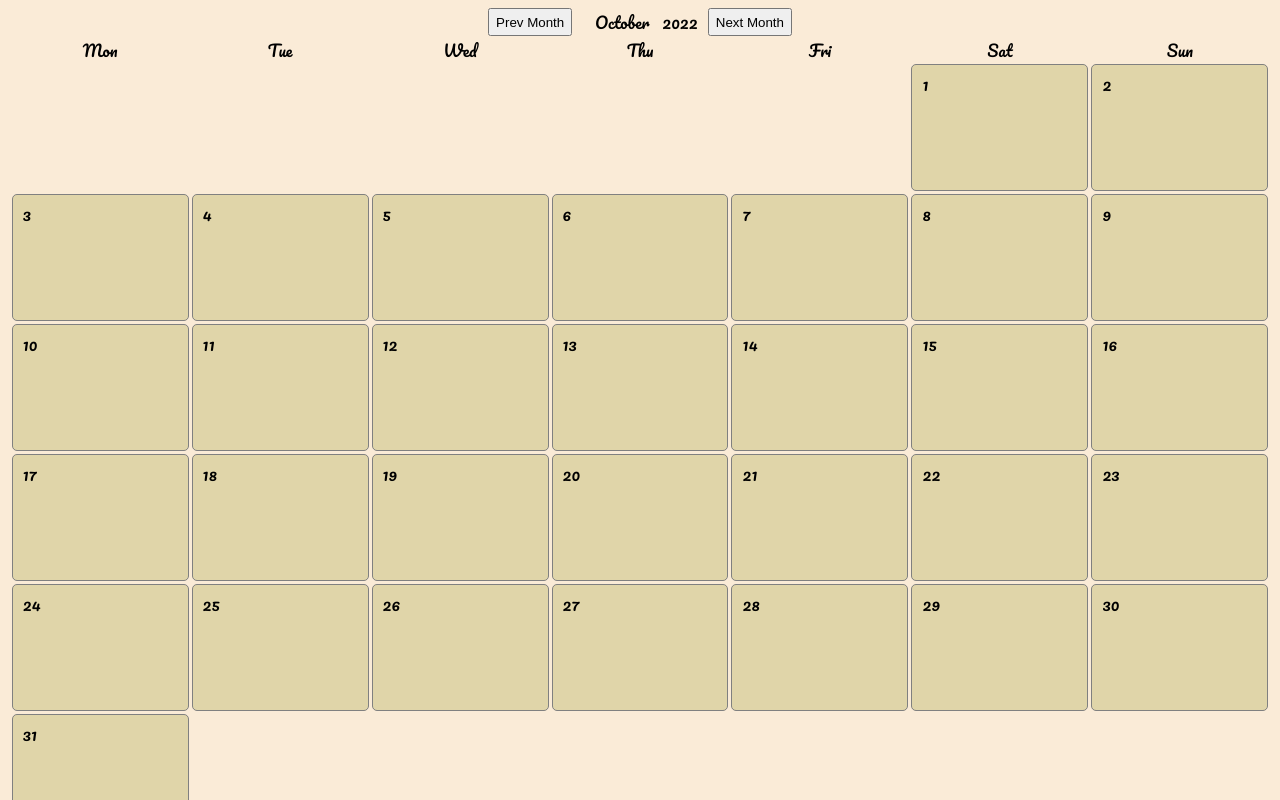
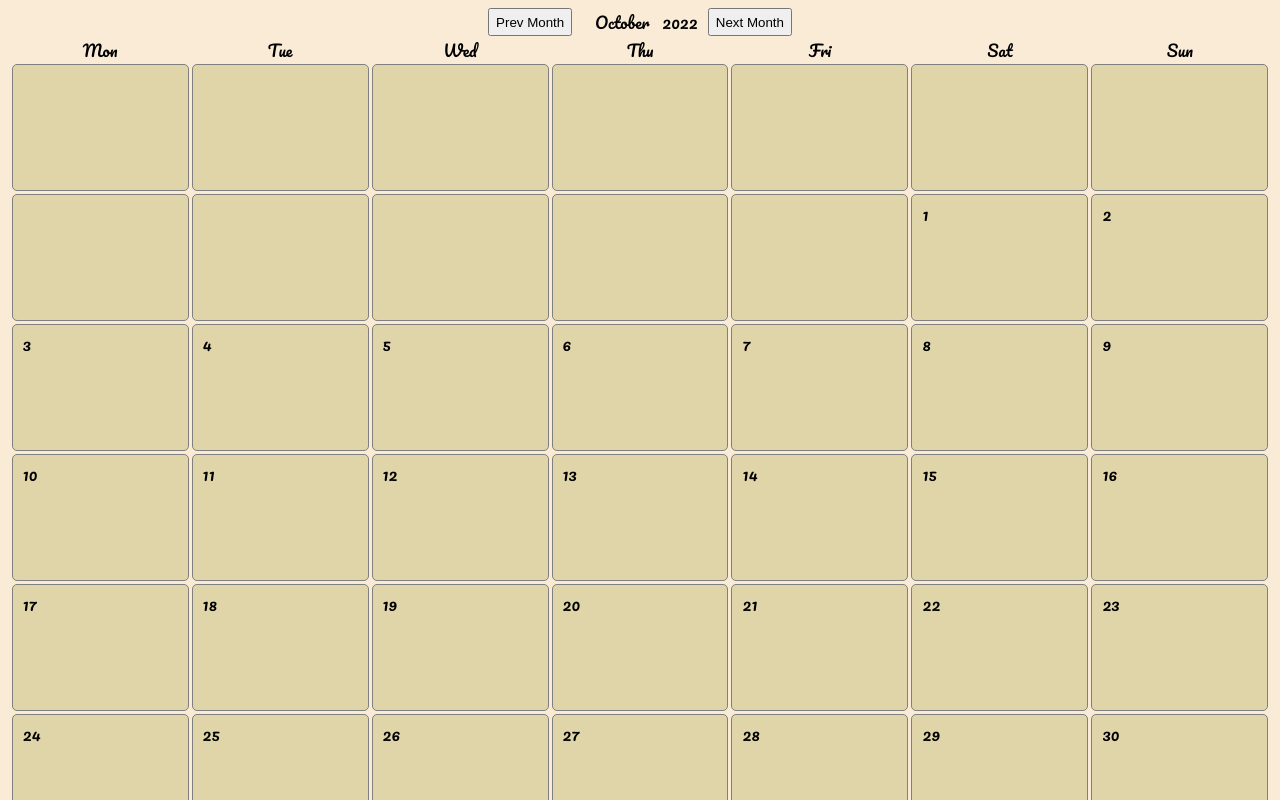
Before and after one commit to ayumi-ayumi/React_Calendar, a React (Create React App) app: page / in a window 1280 px wide. Shown: the top 800 px of the page. Built offline with nearby package versions, Linux system fonts and the light colour scheme.

Commit message:
added blank before and after

```diff
--- a/src/App.css
+++ b/src/App.css
@@ -32,7 +32,7 @@ button {
   justify-content: center;
 }
 
-.aDay {
+.aDay, .blank {
   height: 120px;
   border: 1px solid gray;
   border-radius: 5px;
--- a/src/Components/Calendar.js
+++ b/src/Components/Calendar.js
@@ -9,9 +9,10 @@ export default function Calendar(){
     const [yearNumber, setYearNumber] = useState(date.getFullYear());
     const howManyDays = new Date(yearNumber, monthNumber+1, 0).getDate(); //showing the last day in October
     const dayOfFirstDay = new Date(yearNumber,monthNumber,1).getDay();
+    const dayOfLastDay = new Date(yearNumber,monthNumber+1,0).getDay();
 
     function goToNextMonth() {
-        console.log(dayOfFirstDay)
+        console.log(dayOfLastDay)
         setMonthNumber(()=>{
             if(monthNumber + 1 > 11){
                 setYearNumber(yearNumber+1)
@@ -35,7 +36,7 @@ export default function Calendar(){
         <div>
             <Header monthNumber={monthNumber} yearNumber={yearNumber} onClickNextMonth={goToNextMonth} onClickPrevMonth={goToPrevMonth}/>
             <DaysOfWeek />
-            <Day howManyDays={howManyDays} dayOfFirstDay={dayOfFirstDay}/>
+            <Day howManyDays={howManyDays} dayOfFirstDay={dayOfFirstDay} dayOfLastDay={dayOfLastDay}/>
         </div>
     )
 }
--- a/src/Components/Day.js
+++ b/src/Components/Day.js
@@ -6,23 +6,42 @@ export default function Day (props) {
     const dayArr = []
     const blank =[]
 
+    //creating an array for days of the month
     for(let i=1; i <= props.howManyDays; i++) {
       dayArr.push(<div className='aDay' key={i}>{i}</div>)
       }
 
+    //filling up days before the first day
     if(props.dayOfFirstDay===0){
       for(let j=0; j < 6; j++) {
-        blank.push(<div></div>)
+        blank.push(<div className='blank'></div>)
       }
       dayArr.unshift(blank)
 
     } else {
       for(let j=0; j < props.dayOfFirstDay-1; j++) {
-        blank.push(<div></div>)
+        blank.push(<div className='blank' key={j}></div>)
       }
       dayArr.unshift(blank)
 
     }
+
+    //filling up days after the last day
+    if(props.dayOfLastDay!==0){
+      for(let l=0; l <= 7-props.dayOfLastDay; l++) {
+        blank.push(<div className='blank' key={l+50}></div>)
+      }
+      dayArr.push(blank)
+
+    }
+    // else {
+    //   for(let j=0; j < props.dayOfLastDay-1; j++) {
+    //     blank.push(<div key={j}></div>)
+    //   }
+    //   dayArr.push(blank)
+
+    // }
+
 
     // if(props.dayOfFirstDay!==1){
     //   for(let j=0; j < props.dayOfFirstDay-1; j++) {
```
